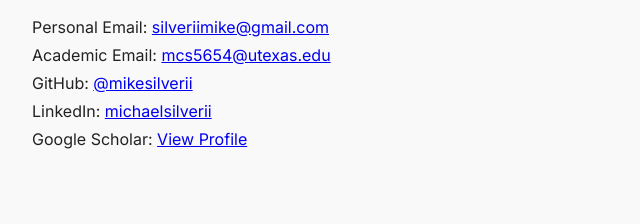
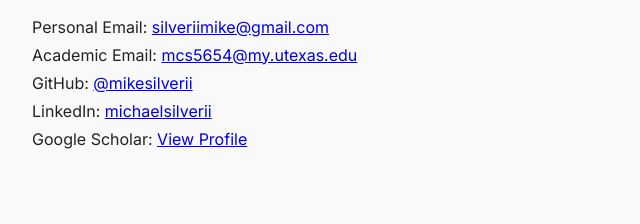
Before and after one commit to mikesilverii/mikesilverii.github.io, a plain HTML site: page index.html in a window 1280 px wide. Shown: the part 1201-1425 px from the top of the page, 208-848 px from the left. Drawn offline with Linux system fonts and the light colour scheme.

Commit message:
Update index.html

```diff
--- a/index.html
+++ b/index.html
@@ -122,7 +122,7 @@
       <h2>Contact</h2>
       <ul>
         <li>Personal Email: <a href="mailto:silveriimike@gmail.com">silveriimike@gmail.com</a></li>
-        <li>Academic Email: <a href="mailto:mcs5654@utexas.edu.com">mcs5654@utexas.edu</a></li>
+        <li>Academic Email: <a href="mailto:mcs5654@my.utexas.edu.com">mcs5654@my.utexas.edu</a></li>
         <li>GitHub: <a href="https://github.com/mikesilverii">@mikesilverii</a></li>
         <li>LinkedIn: <a href="https://linkedin.com/in/michaelsilverii">michaelsilverii</a></li>
         <li>Google Scholar: <a href="https://scholar.google.com/citations?user=XXXX">View Profile</a></li>
```
